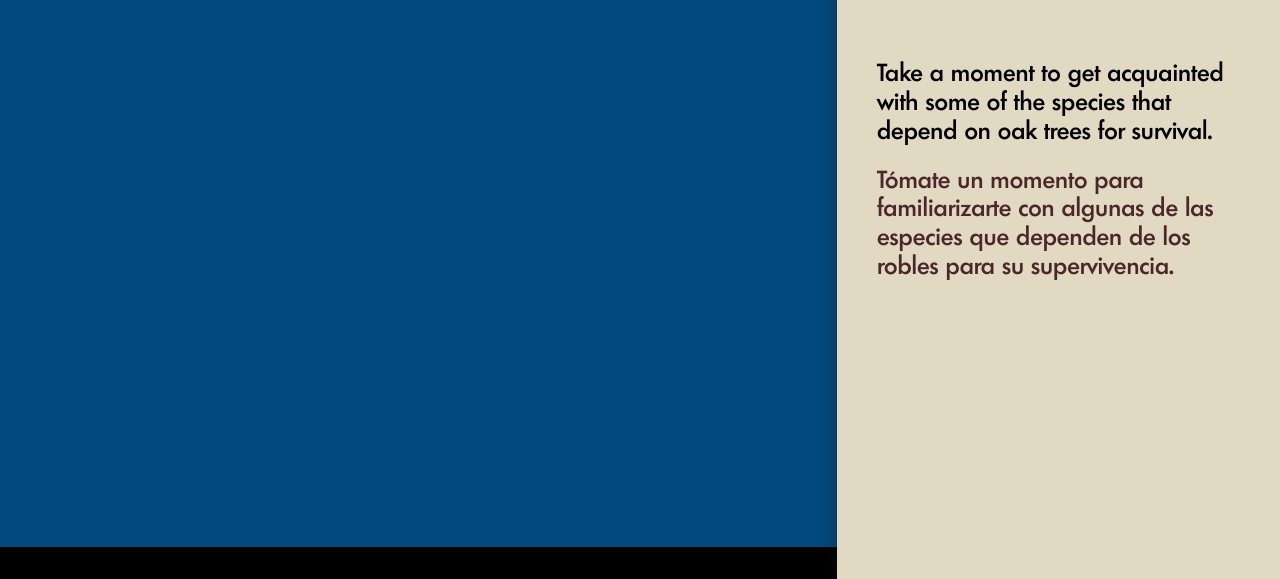
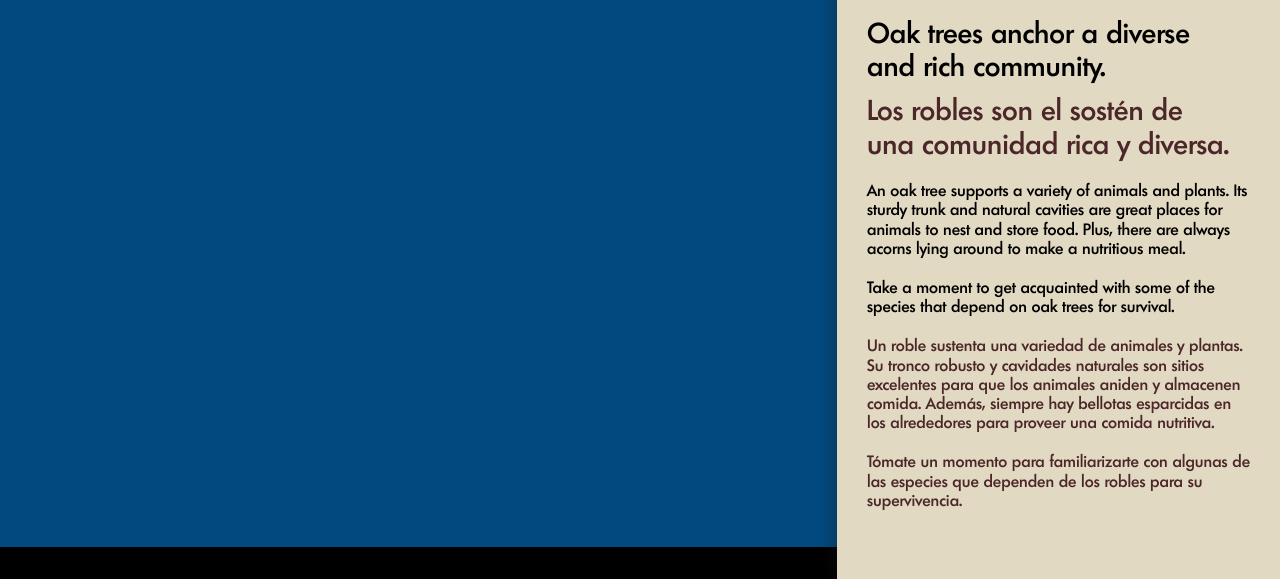
Before and after one commit to scimusmn/sd-oak-tree, a website: page index.html in a window 1280 px wide. Shown: the part 221-800 px from the top of the page. Drawn offline with Linux system fonts and the light colour scheme.

Commit message:
Body copy changes
Giving the body copy enough space. Adding in some copy for the homepage.

This copy is not big enough, I'm adding it here to demonstrate the space
constraints.

```diff
--- a/css/main.css
+++ b/css/main.css
@@ -157,31 +157,50 @@ p, h3, h2, h1, span {
   font-family: 'futurats-lightregular', Helvetica, sans-serif;
   line-height: 1.2em;
 }
+
 .es {
   color: #4C272A;
 }
+
 h1 {
   font-family: 'futurats-demiboldregular', Helvetica, sans-serif;
   font-size: 38px;
 }
+
 h1.es {
   font-size: 34px;
 }
+
 h2 {
   font-family: 'futurats-lightregular', Helvetica, sans-serif;
-  font-size: 33px;
+  font-size: 28px;
   font-weight: 200;
   font-style: italic;
 }
+
+#intro_container h2 {
+  font-family: 'futurats-mediumregular', Helvetica, sans-serif;
+  font-size: 28px;
+  font-style: normal;
+}
+
+#intro_container p {
+  font-family: 'futurats-mediumregular', Helvetica, sans-serif;
+  font-weight: 300;
+  font-size: 16px;
+}
+
 h3 {
   font-family: 'futurats-mediumregular', Helvetica, sans-serif;
   font-weight: 300;
   font-size: 24px;
 }
+
 p {
   font-family: 'futurats-mediumregular', Helvetica, sans-serif;
   font-size: 24px;
 }
+
 p.es {
   font-size: 21px;
 }
@@ -284,7 +303,6 @@ p.es {
 }*/
 
 .content-right{
-
   position: absolute;
   right: 0px;
   width: 443px;
@@ -301,13 +319,28 @@ p.es {
   margin: 10px 30px 20px 30px;
 }
 
-.content-right h2,
-.content-right h3,
+.content-right h2#scientific_name {
+  margin: -10px 30px 30px 30px;
+}
+
+.content-right h2.en {
+  margin: 20px 30px 10px 30px;
+}
+
+.content-right h2.es {
+  margin: 10px 30px 20px 30px;
+}
+
 .content-right p {
+  margin: 10px 30px 20px 30px;
+}
 
-  margin: 20px 40px;
+/*.content-right h3,*/
+/*.content-right p {*/
 
-}
+  /*margin: 20px 40px;*/
+
+/*}*/
 
 #home_bar {
 
--- a/index.html
+++ b/index.html
@@ -46,13 +46,21 @@
           <div id="intro_container">
             <h1 class="en">Home is <br>where the oak is</h1>
             <h1 class="es">El hogar es<br>donde reside el roble</h1>
-            <br/>
-            <h3 class="en">Take a moment to get acquainted with some of the species that depend on oak trees for survival.</h3>
-            <h3 class="es">Tómate un momento para familiarizarte con algunas de las especies que dependen de los robles para su supervivencia.</h3>
+            <h2 class="en">Oak trees anchor a diverse<br>and rich community.</h2>
+            <h2 class="es">Los robles son el sostén de<br>una comunidad rica y diversa.</h2>
+            <div class="en">
+              <p>An oak tree supports a variety of animals and plants. Its sturdy trunk and natural cavities are great places for animals to nest and store food. Plus, there are always acorns lying around to make a nutritious meal.</p>
+              <p>Take a moment to get acquainted with some of the species that depend on oak trees for survival.</p>
+            </div>
+            <div class="es">
+              <p>Un roble sustenta una variedad de animales y plantas. Su tronco robusto y cavidades naturales son sitios excelentes para que los animales aniden y almacenen comida. Además, siempre hay bellotas esparcidas en los alrededores para proveer una comida nutritiva. </p>
+              <p>Tómate un momento para familiarizarte con algunas de las especies que dependen de los robles para su supervivencia.</p>
+            </div>
+            <!--<h3 class="en">Take a moment to get acquainted with some of the species that depend on oak trees for survival.</h3>-->
+            <!--<h3 class="es">Tómate un momento para familiarizarte con algunas de las especies que dependen de los robles para su supervivencia.</h3>-->
           </div>
 
           <div id="info_container" style="display:none">
-            <br/>
             <h1 id="common_name" class="en">+</h1>
             <h1 id="common_name" class="es">+</h1>
             <h2 id="scientific_name">+</h2>
```
